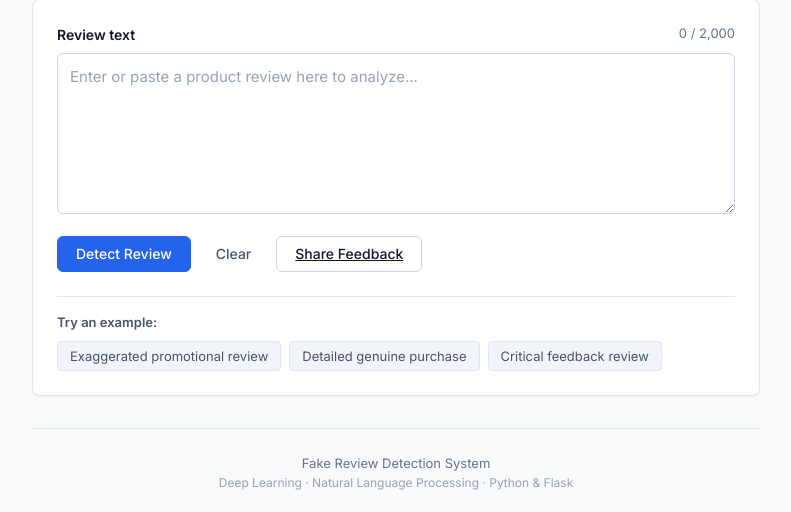
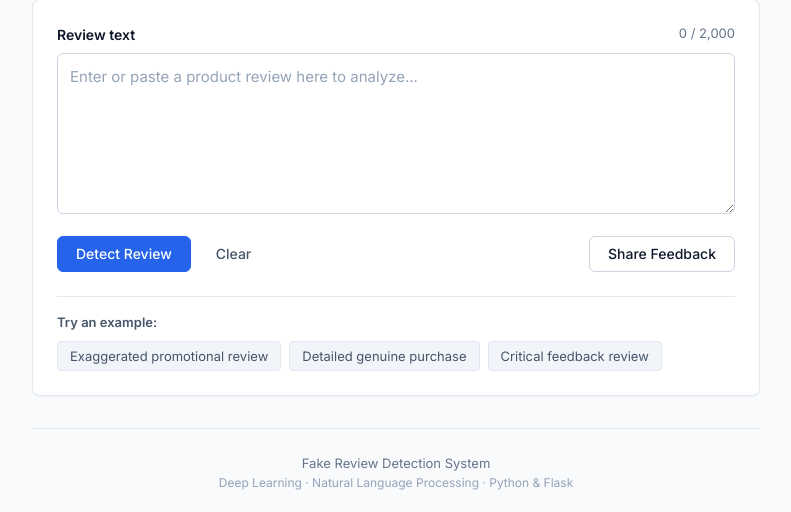
Before and after one commit to nirbhaysinghrajput/Fake-Review-Detection-System, a Flask app: page / in a window 1280 px wide. Shown: the part 186-698 px from the top of the page, without its empty margins (244-1035 px from the left). Run offline with Flask 3, Linux system fonts and the light colour scheme.

Commit message:
Add feedback button styles to style.css

```diff
--- a/static/style.css
+++ b/static/style.css
@@ -740,3 +740,11 @@ body {
     width: 100%;
   }
 }
+
+.feedback-btn {
+  margin-left: auto;
+  text-decoration: none;
+  display: inline-flex;
+  align-items: center;
+  justify-content: center;
+}
```
